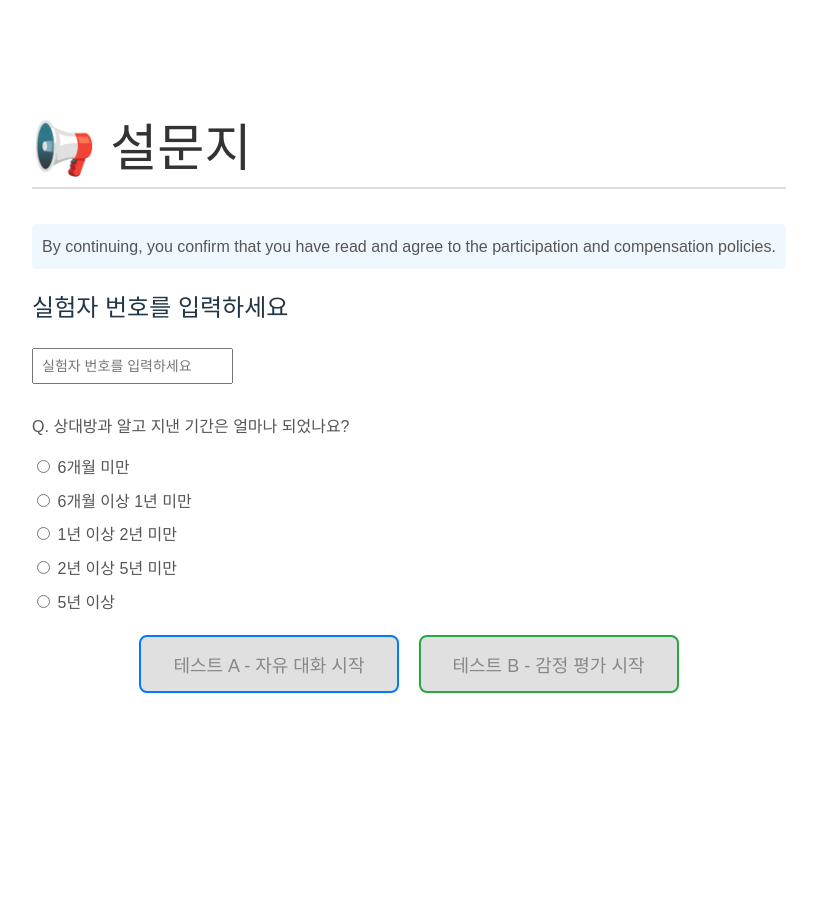
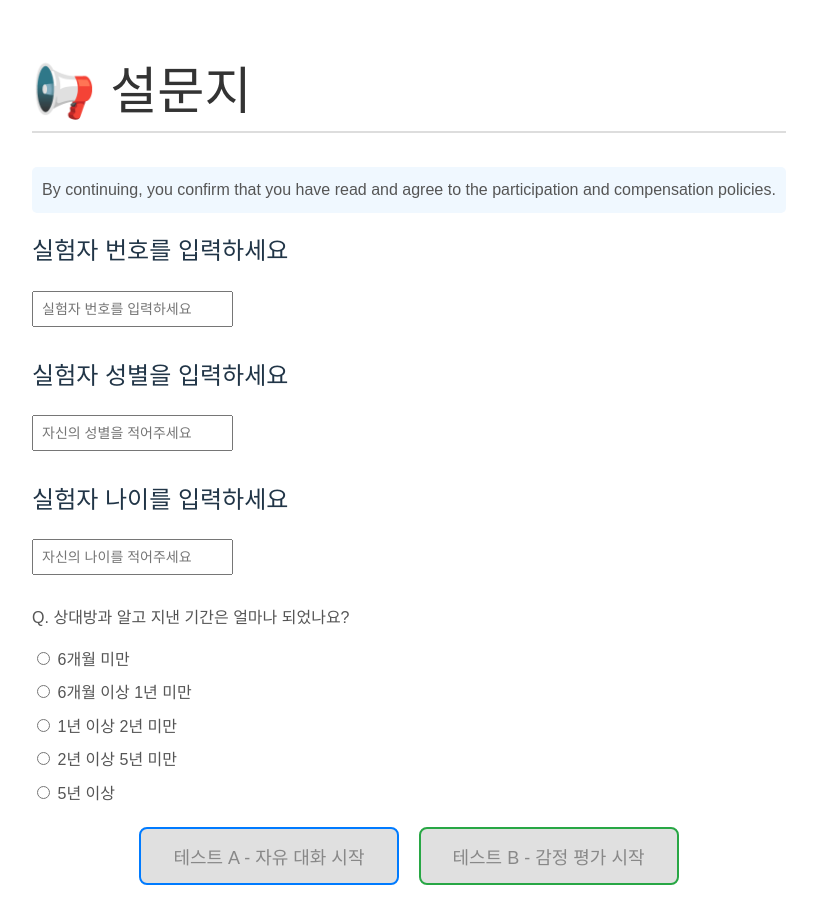
Before and after one commit to HAiVLAB-POSTECH/haivlab-postech.github.io, a React (Vite) app in the folder survey/personal_meme_survey/: page / in a window 1280 px wide. Shown: the top 924 px of the page, without its empty margins (231-1048 px from the left). Before the commit the page ends 800 px from the top, so only its background shows below. Built offline with nearby package versions, Linux system fonts and the light colour scheme.

Commit message:
feat: get gender/age info

```diff
--- a/survey/personal_meme_survey/src/App.jsx
+++ b/survey/personal_meme_survey/src/App.jsx
@@ -22,6 +22,8 @@ function App() {
 
   // 참여자 정보
   const [userId, setUserId] = useState('');
+  const [gender, setGender] = useState('');
+  const [age, setAge] = useState('');
   const [knownPeriod, setKnownPeriod] = useState('');
 
   const [isSending, setIsSending] = useState(false);
@@ -176,11 +178,15 @@ function App() {
     // 실제로는 userId, freeChatData, annotationData를 각각 따로 append해도 되지만
     // 한 번에 객체 전체를 JSON으로 stringify해서 전송해도 문제없음
     console.log('userId:', userId);
+    console.log('gender:', gender);
+    console.log('age:', age);
     console.log('knownPeriod:', knownPeriod);
     console.log('freeChatData:', freeChatData);
     console.log('emotionData:', emotionData);
 
     formBody.append('userId', userId);
+    formBody.append('gender', gender);
+    formBody.append('age', age);
     formBody.append('knownPeriod', knownPeriod);
     formBody.append('freeChatData', JSON.stringify(freeChatData));
     formBody.append('emotionData', JSON.stringify(emotionData));
@@ -223,6 +229,10 @@ function App() {
           onStartB={startTestB}
           userId={userId}
           setUserId={setUserId}
+          gender={gender}
+          setGender={setGender}
+          age={age}
+          setAge={setAge}
           knownPeriod={knownPeriod}
           setKnownPeriod={setKnownPeriod}
         />
--- a/survey/personal_meme_survey/src/components/InitialScreen.jsx
+++ b/survey/personal_meme_survey/src/components/InitialScreen.jsx
@@ -1,6 +1,6 @@
 import React from 'react';
 
-function InitialScreen({ onStartA, onStartB, userId, setUserId, knownPeriod, setKnownPeriod }) {
+function InitialScreen({ onStartA, onStartB, userId, setUserId, gender, setGender, age, setAge, knownPeriod, setKnownPeriod }) {
   const isButtonDisabled =
       userId.trim() == "" || knownPeriod == "";
 
@@ -9,6 +9,16 @@ function InitialScreen({ onStartA, onStartB, userId, setUserId, knownPeriod, set
     // 숫자만 허용
     const onlyDigits = e.target.value.replace(/\D/g, '');
     setUserId(onlyDigits);
+  };
+
+  const handleGenderChange = (e) => {
+    setGender(e.target.value); // ✅ 성별은 문자열 그대로
+  };
+
+  const handleAgeChange = (e) => {
+    // 숫자만 허용
+    const onlyDigits = e.target.value.replace(/\D/g, '');
+    setAge(onlyDigits);
   };
 
   return (
@@ -43,6 +53,27 @@ function InitialScreen({ onStartA, onStartB, userId, setUserId, knownPeriod, set
         onChange={handleChange}
         placeholder="실험자 번호를 입력하세요"
         style={{ padding: '8px', fontSize: '14px', marginBottom: '10px' }}
+      />
+
+      <h2>실험자 성별을 입력하세요</h2>
+      {/* 성별 입력받는 Text Input */}
+      <input
+        type="text"
+        value={gender}
+        onChange={handleGenderChange}
+        placeholder="자신의 성별을 적어주세요"
+        style={{ padding: '8px', fontSize: '14px', marginBottom: '10px' }}
+      />
+
+      <h2>실험자 나이를 입력하세요</h2>
+      {/* 나이 입력받는 Text Input */}
+      <input
+        type="text"
+        inputMode="numeric"
+        pattern="[0-9]*"
+        onChange={handleAgeChange}
+        placeholder="자신의 나이를 적어주세요"
+        style={{ padding: '8px', fontSize: '14px',  marginBottom: '10px' }}
       />
 
       {/* Known period */}
```
